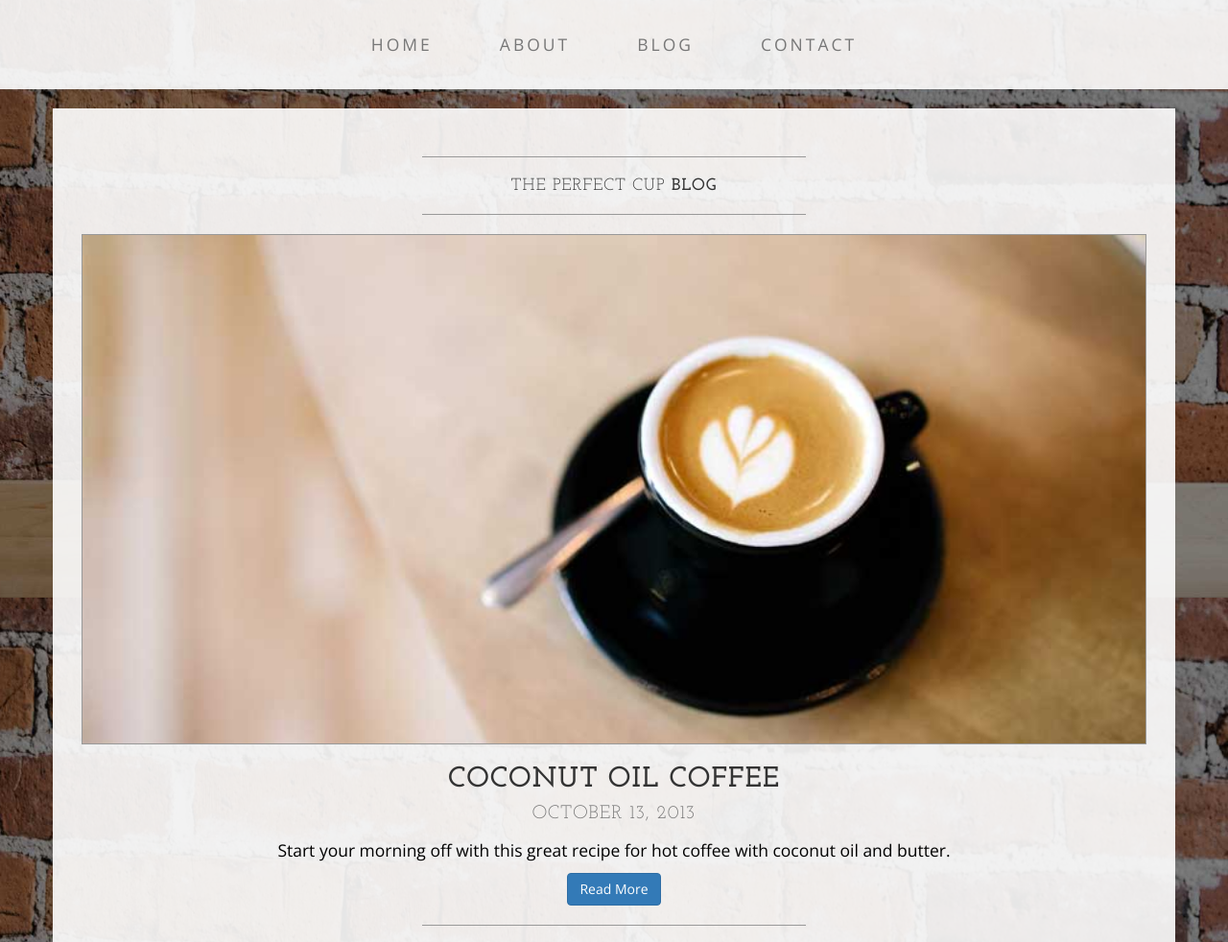
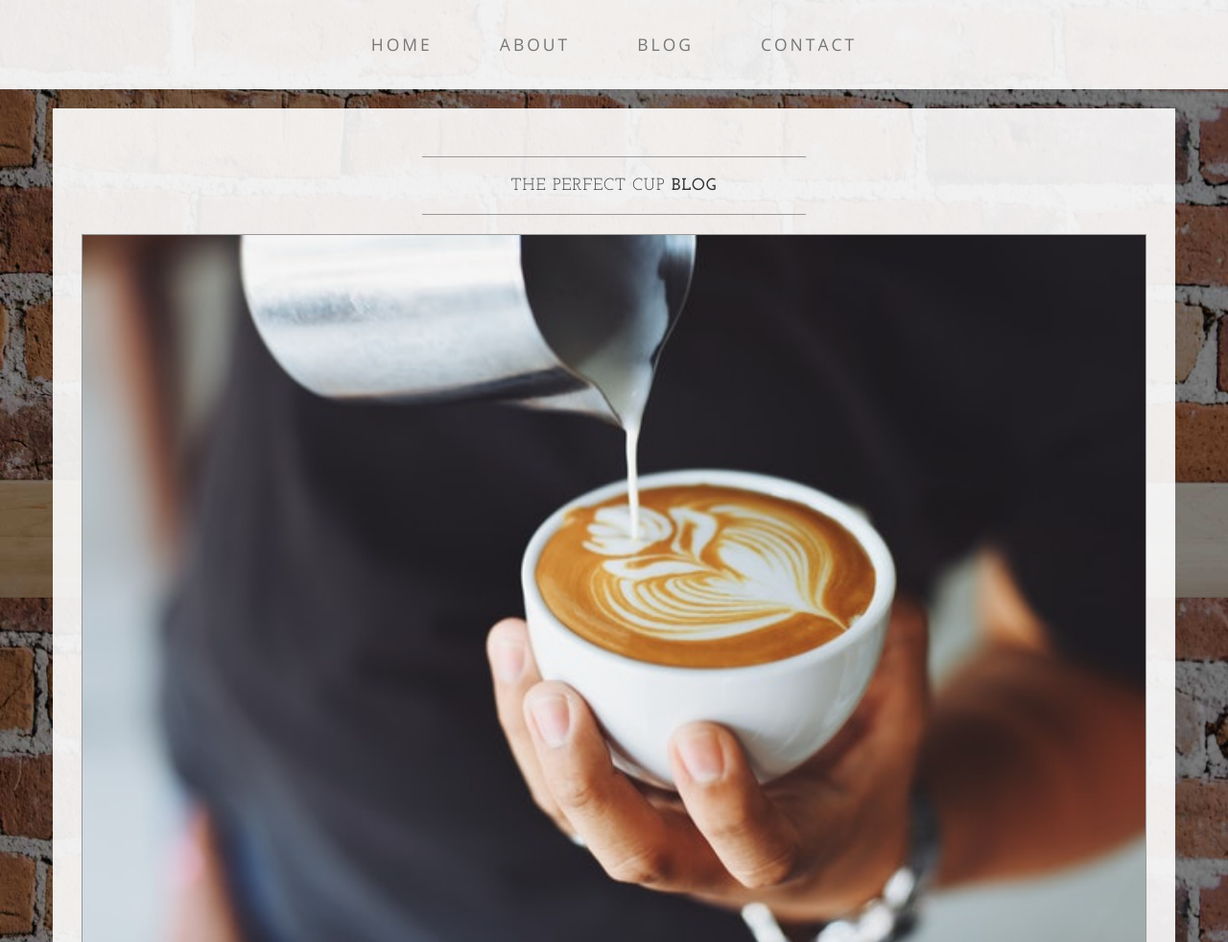
Before and after one commit to elkassirhamza/The_perfect_cup, a PHP site: page /blog.php in a window 1280 px wide. Shown: the part 177-1159 px from the top of the page at 96% size. Run offline with PHP 8.4, Linux system fonts and the light colour scheme.

Commit message:
chang (images et vidéos)

```diff
--- a/about.php
+++ b/about.php
@@ -52,8 +52,7 @@
                 </div>
                 <div class="col-md-6">
                     <!-- <img class="img-responsive img-border-left" src="img/slide-2.jpg" alt=""> -->
-                    <iframe width="500" height="300" src="https://www.youtube.com/embed/LkBOAvzWNfM" frameborder="0" allow="accelerometer; autoplay; encrypted-media; gyroscope; picture-in-picture" allowfullscreen></iframe>
-                </div>
+                    <style>.embed-container { position: relative; padding-bottom: 56.25%; height: 0; overflow: hidden; max-width: 100%; } .embed-container iframe, .embed-container object, .embed-container embed { position: absolute; top: 0; left: 0; width: 100%; height: 100%; }</style><div class='embed-container'><iframe src='https://www.youtube.com/embed/LkBOAvzWNfM' frameborder='0' allowfullscreen></iframe></div>                </div>
                 <div class="col-md-6">
                     <p>The Perfect Cup launched in 2000, in the heart of California. Our mission is simple. We want to teach coffee drinkers all over the world how to make the perfect blend! Our coffee experts have a life-long passion for coffee. They are
                         internationally travelled and have experienced many varieties.</p>
--- a/blog.php
+++ b/blog.php
@@ -51,18 +51,18 @@
                     <hr>
                 </div>
                 <div class="col-lg-12 text-center">
-                    <img class="img-responsive img-border img-full" src="img/slide-1.jpg" alt="">
+                    <img class="img-responsive img-border img-full modify " src="img/slide-11.jpg" alt="">
                     <h2>COCONUT OIL COFFEE
                         <br>
                         <small>October 13, 2013</small>
                     </h2>
                     <p>Start your morning off with this great recipe for hot coffee with coconut oil and butter.</p>
-                    <button type="button" class="btn btn-primary" data-toggle="modal" data-target="#myModal">Read More</button>
+                    <button type="button" class="btn btn-info" data-toggle="modal" data-target="#myModal">Read More</button>
                     <!-- <a href="#" class="btn btn-default btn-lg">Read More</a> -->
                      <hr>
                 </div>
                 <div class="col-lg-12 text-center">
-                    <img class="img-responsive img-border img-full" src="img/slide-2.jpg" alt="">
+                    <img class="img-responsive img-border img-full modify" src="img/slide-22.jpg" alt="">
                     <h2>IRISH COFFEE
                         <br>
                         <small>October 13, 2013</small>
@@ -72,7 +72,7 @@
                      <hr>
                 </div>
                 <div class="col-lg-12 text-center">
-                    <img class="img-responsive img-border img-full" src="img/slide-3.jpg" alt="">
+                    <img class="img-responsive img-border img-full" src="img/slide-33.jpg" alt="">
                     <h2>FROZEN CARAMEL LATTE
                         <br>
                         <small>October 13, 2013</small>
@@ -103,7 +103,7 @@
 				<h4 class="modal-title">Coconut Oil Coffee</h4>
 			</div>
 			<div class="nodal-body">
-				<p>Sample Text</p>
+				<p>Lorem ipsum, dolor sit amet consectetur adipisicing elit. Laboriosam tenetur quaerat deleniti consequuntur at, itaque soluta dicta ab modi velit tempora officia nisi explicabo incidunt amet corporis autem sunt dignissimos.Laudantium eaque dicta accusamus earum fugit debitis iure, beatae dolorem et rem quod vitae optio quibusdam. Sint illum, aliquam nam nostrum cum pariatur et? Ipsa necessitatibus officiis nihil modi dolorum.</p>
 			</div>
 			<div class="modal-footer">
 				<button type="button" class="btn btn-default" data-dismiss="modal">Close</button>
--- a/css/style.css
+++ b/css/style.css
@@ -1,3 +1,7 @@
 .modal-dialog {
     background-color: white;
 }
+
+/* .modify {
+    height: 800px;
+} */
```
Also changed, not shown: img/slide-11.jpg (added), img/slide-111.jpg (added), img/slide-22.jpg (added), img/slide-33.jpg (added), 2 other files.
